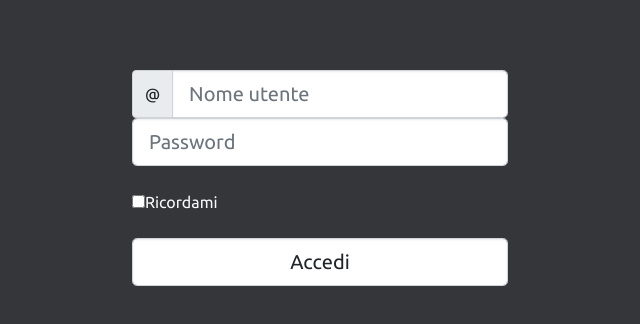
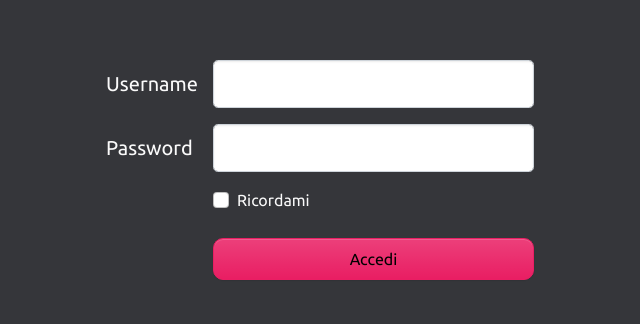
Before and after one commit to Bylothink/do-you-dare, a Vue app: page /login in a window 1280 px wide. Shown: the part 222-546 px from the top of the page, without its empty margins (320-960 px from the left). Built offline with nearby package versions, Linux system fonts and the light colour scheme.

Commit message:
Modifiche di stile al form di login

```diff
--- a/src/pages/LoginPage.vue
+++ b/src/pages/LoginPage.vue
@@ -1,31 +1,44 @@
 <template>
     <CenteredLayout id="login-page" tag="main">
         <form @submit.prevent="onSubmit">
-            <div class="input-group">
-                <span id="basic-addon1" class="input-group-text">@</span>
-                <input v-model="username"
-                       placeholder="Nome utente"
-                       name="username"
+            <div class="row mb-3">
+                <label for="user" class="col-sm-3 col-form-label col-form-label-lg">Username</label>
+                <div class="col-sm-9">
+                    <input id="user"
+                           v-model="username"
+                           type="text"
                            class="form-control form-control-lg"
                            required />
                 </div>
-            <input v-model="password"
-                   name="password"
+            </div>
+            <div class="row mb-3">
+                <label for="pass" class="col-sm-3 col-form-label col-form-label-lg">Password</label>
+                <div class="col-sm-9">
+                    <input id="pass"
+                           v-model="password"
+                           type="password"
                            class="form-control form-control-lg"
-                   placeholder="Password"
-                   type="password"
                            required />
-            <br />
-            <input id="1"
+                </div>
+            </div>
+            <div class="row mb-3">
+                <div class="col-sm-9 offset-sm-3">
+                    <div class="form-check">
+                        <input id="checkbox"
                                v-model="rememberMe"
-                   name="checkbox"
+                               class="form-check-input"
                                type="checkbox" />
-            <label for="1">Ricordami</label>
-            <br />
-            <br />
-            <button class="form-control form-control-lg" type="submit">
+                        <label class="form-check-label" for="checkbox">Ricordami</label>
+                    </div>
+                </div>
+            </div>
+            <div class="row mb-3 mt-4">
+                <div class="col-sm-9 offset-sm-3">
+                    <button class="form control form-control-lg btn btn-primary" type="submit">
                         Accedi
                     </button>
+                </div>
+            </div>
         </form>
     </CenteredLayout>
 </template>
@@ -95,4 +108,16 @@
 </script>
 
 <style lang="scss" scoped>
+    #login-page
+    {
+        .btn.btn-primary
+        {
+            width: 100%;
+        }
+        .form-check > input,
+        .form-check > label
+        {
+            cursor: pointer;
+        }
+    }
 </style>
```
Lines whose indentation alone changed are shown as unchanged.
